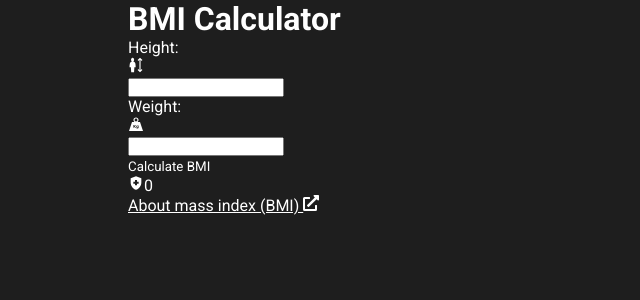
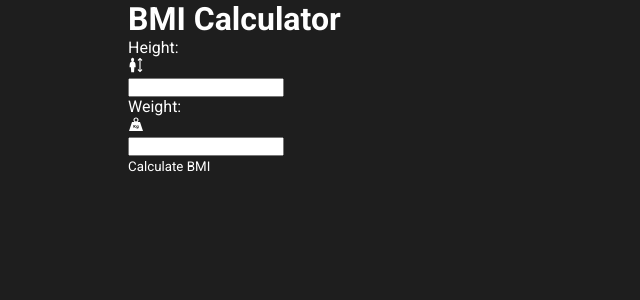
Before and after one commit to andreas-yuji-fujiki/react-bmi-calculator, a React (Vite) app: page / in a window 1280 px wide. Shown: the top 300 px of the page, without its empty margins (0-640 px from the left). Built offline with nearby package versions, Linux system fonts and the light colour scheme.

Commit message:
feat(resultbox): classes now working

```diff
--- a/src/components/molecules/ResultBox.tsx
+++ b/src/components/molecules/ResultBox.tsx
@@ -6,9 +6,9 @@ import AboutBmiLink from "../atoms/AboutBmiLink";
 
 import ResultBoxProps from "../../types/ResultBoxProps";
 
-export default function ResultBox( { bmi, description, descriptionColor } : ResultBoxProps ){
+export default function ResultBox( { bmi, description, descriptionColor, isVisible } : ResultBoxProps ){
     return(
-        <ResultWrapper>
+        <ResultWrapper className={ isVisible === true ? 'visible' : 'hidden' }>
             {/* BMI result display & description */}
             <ResultInfoWrapper>
                 <ResultBMI bmi={bmi} />
@@ -21,5 +21,13 @@ export default function ResultBox( { bmi, description, descriptionColor } : Resu
     )
 }
 
-const ResultWrapper = styled.div``
+const ResultWrapper = styled.div`
+    /* visibility states */
+    &.visible{
+        display: block;
+    }
+    &.hidden{
+        display: none;
+    }
+`
 const ResultInfoWrapper = styled.div``
```
